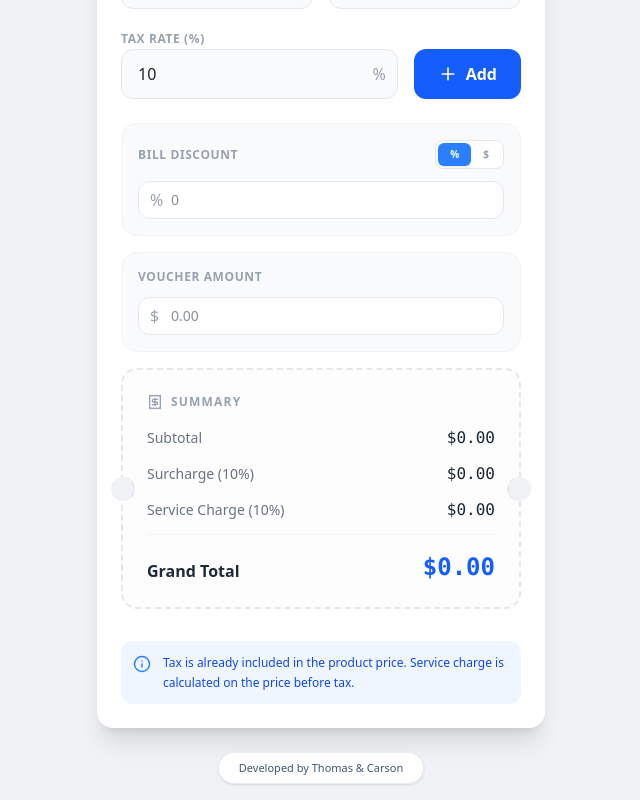
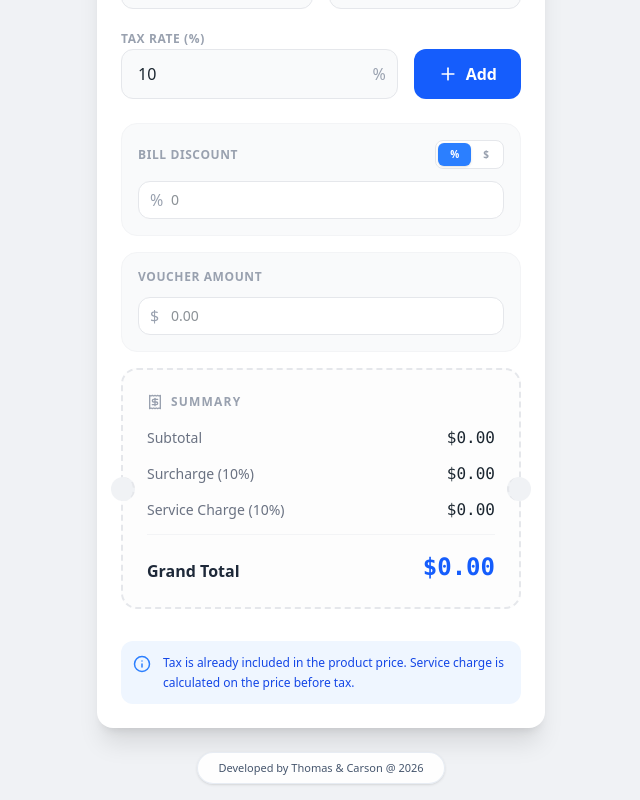
Before and after one commit to CarsonPhoon/Big-Pos-Multi-Tax-Calculator, a React (Vite) app: page / in a window 1280 px wide. Both pictures are taken after a click on the button "T&C". Shown: the part 258-1058 px from the top of the page, without its empty margins (319-959 px from the left). Built offline with nearby package versions, Linux system fonts and the light colour scheme.

Commit message:
Update footer text to include year 2026

```diff
--- a/src/App.tsx
+++ b/src/App.tsx
@@ -879,7 +879,7 @@ export default function App() {
                 transition={{ duration: 0.15 }}
                 className="whitespace-nowrap inline-block text-slate-600 font-medium px-1"
               >
-                Developed by Thomas & Carson
+                Developed by Thomas & Carson @ 2026
               </motion.span>
             )}
           </AnimatePresence>
```
